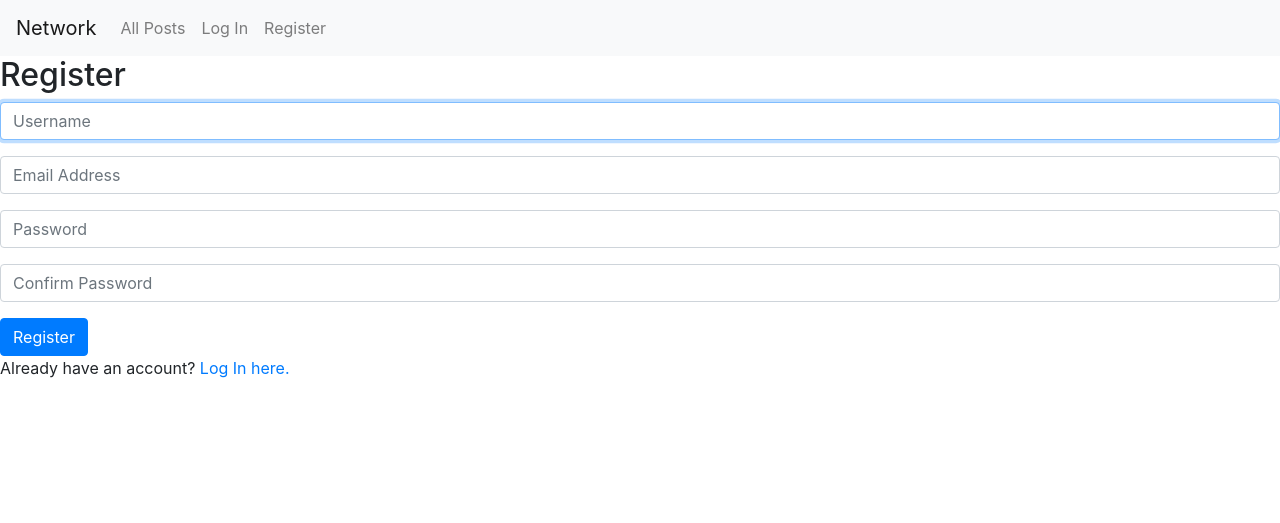
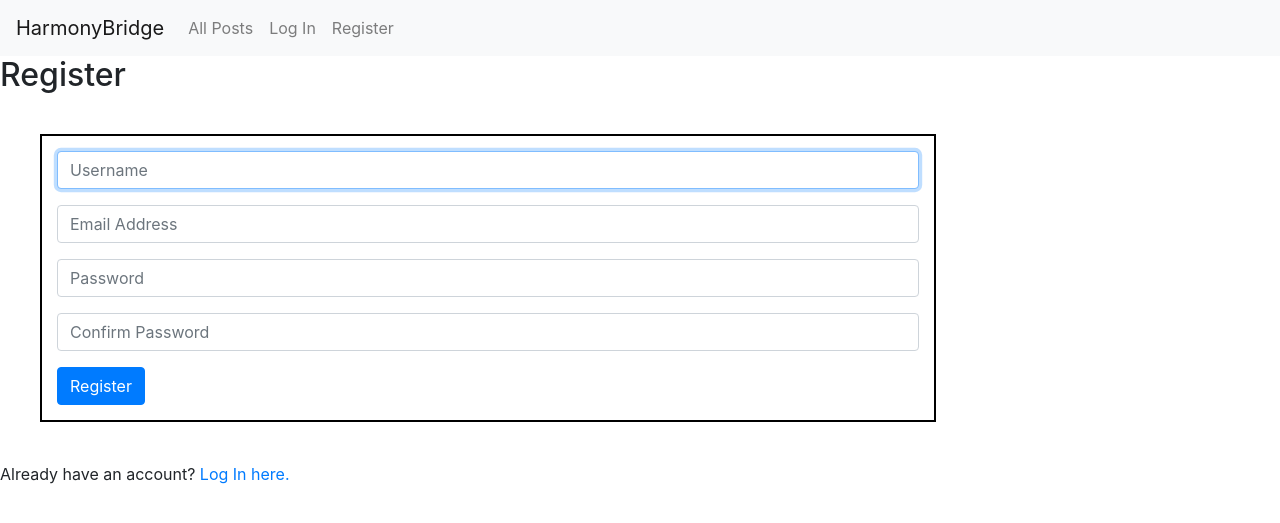
Before and after one commit to aniruddhad-webonise/webdevcs50, a Django app: page /register in a window 1280 px wide. Shown: the top 523 px of the page. Run offline with Django 3.2, Linux system fonts and the light colour scheme; some libraries are stand-ins or nearby versions.

Commit message:
some visual edits added

```diff
--- a/P4/network/project4/network/static/network/style.css
+++ b/P4/network/project4/network/static/network/style.css
@@ -23,6 +23,13 @@
 	padding:3px
 }
 
+.loginregform{
+	border:2px solid black;
+	margin: 40px;
+	width: 70%;
+	padding:15px;
+}
+
 .postbox{
 	border:2px solid black;
 	margin: 40px;
--- a/P4/network/project4/network/templates/network/layout.html
+++ b/P4/network/project4/network/templates/network/layout.html
@@ -3,7 +3,7 @@
 <!DOCTYPE html>
 <html lang="en">
     <head>
-        <title>{% block title %}Social Network{% endblock %}</title>
+        <title>{% block title %}Harmony Bridge{% endblock %}</title>
         <link rel="stylesheet" href="https://stackpath.bootstrapcdn.com/bootstrap/4.4.1/css/bootstrap.min.css" integrity="sha384-Vkoo8x4CGsO3+Hhxv8T/Q5PaXtkKtu6ug5TOeNV6gBiFeWPGFN9MuhOf23Q9Ifjh" crossorigin="anonymous">
         <link rel="stylesheet" href="{% static 'network/style.css' %}">
 		{% block script %}
@@ -12,7 +12,7 @@
     <body>
 
         <nav class="navbar navbar-expand-lg navbar-light bg-light">
-            <a class="navbar-brand" href="#">Network</a>
+            <a class="navbar-brand" href="#">HarmonyBridge</a>
 
             <div>
               <ul class="navbar-nav mr-auto">
--- a/P4/network/project4/network/templates/network/login.html
+++ b/P4/network/project4/network/templates/network/login.html
@@ -8,7 +8,8 @@
         <div>{{ message }}</div>
     {% endif %}
 
-    <form action="{% url 'login' %}" method="post">
+
+    <form class="loginregform" action="{% url 'login' %}" method="post">
         {% csrf_token %}
         <div class="form-group">
             <input autofocus class="form-control" type="text" name="username" placeholder="Username">
--- a/P4/network/project4/network/templates/network/register.html
+++ b/P4/network/project4/network/templates/network/register.html
@@ -8,7 +8,7 @@
         <div>{{ message }}</div>
     {% endif %}
 
-    <form action="{% url 'register' %}" method="post">
+    <form class="loginregform" action="{% url 'register' %}" method="post">
         {% csrf_token %}
         <div class="form-group">
             <input class="form-control" autofocus type="text" name="username" placeholder="Username">
```
Also changed, not shown: P4/network/project4/db.sqlite3.
